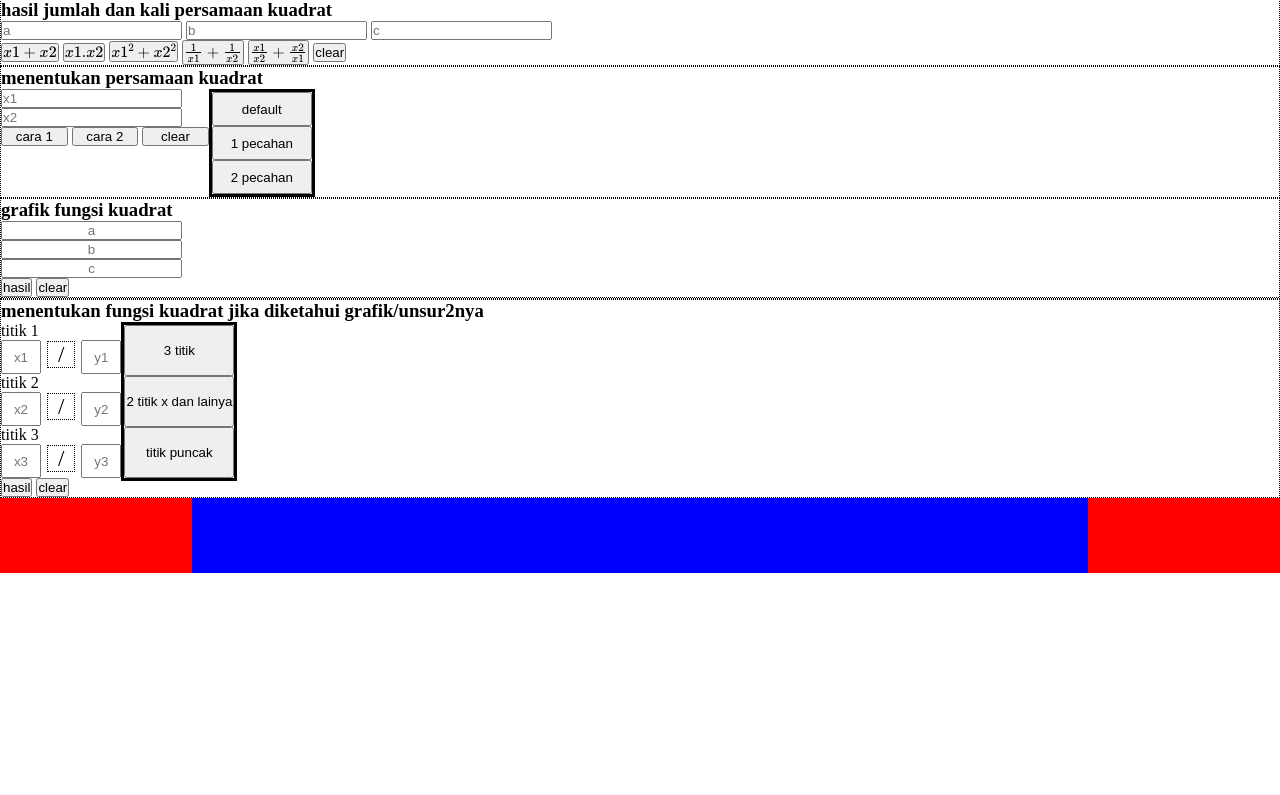
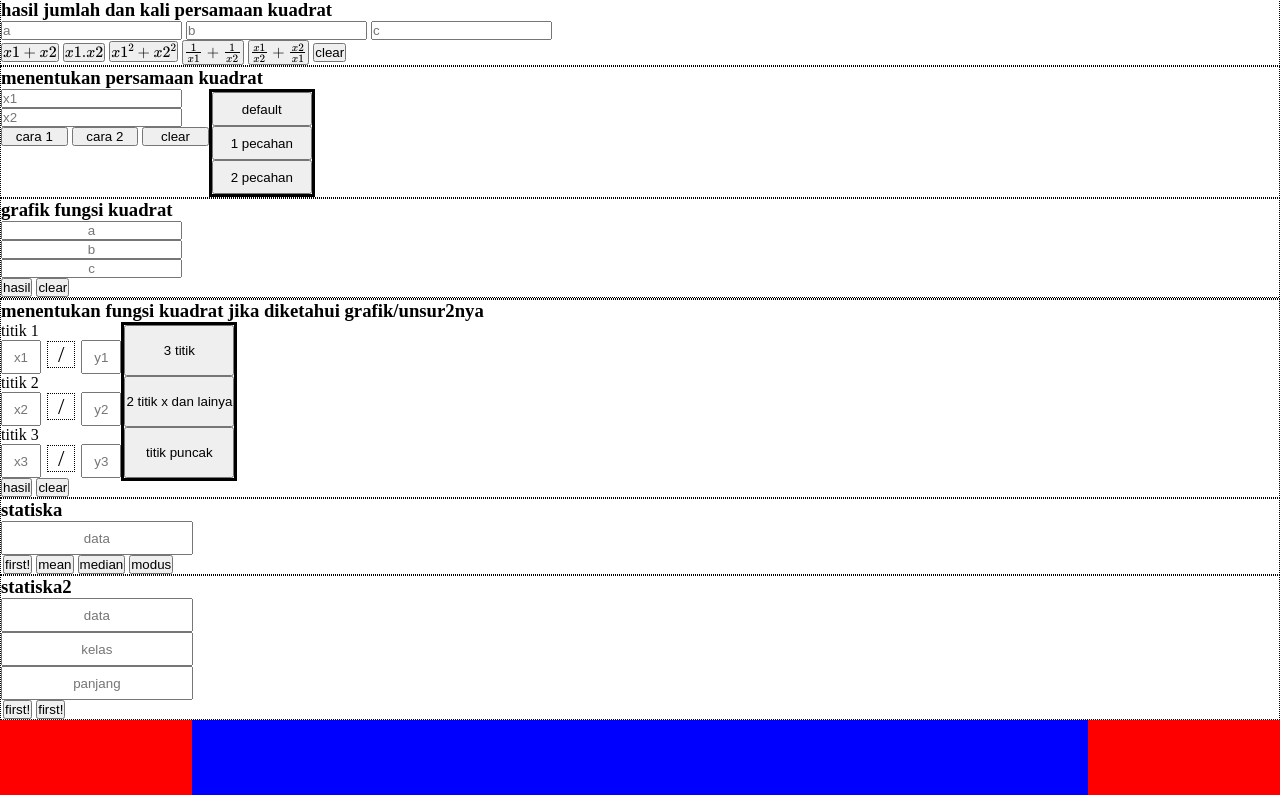
Before and after one commit to Magentakey/math-world, a plain HTML site: page index.html in a window 1280 px wide. Shown: the part 441-1236 px from the top of the page. Before the commit the page ends 1014 px from the top, so only its background shows below. Drawn offline with nearby package versions, Linux system fonts and the light colour scheme.

Commit message:
Update index.html

```diff
--- a/index.html
+++ b/index.html
@@ -215,6 +215,32 @@
 		</div>
 		<p id="hasil_box6"></p>
 	</div>
+	<div class="math_world_box_div">  <!-- box7 >>> statiska -->
+		<h3 id="box7">statiska</h3>
+		<div style="display: flex;flex-direction: column;">
+			<input id="banyakDataStatiska" autocomplete="off" placeholder="data" style="width: 15%;height: 34px;text-align: center;" type="text" name="input">
+			<div style="display: flex;flex-direction: row;">
+				<button style="margin: 0 2px;" type="button" onclick="banyakData_box7()">first!</button>
+				<button style="margin: 0 2px;" type="button" onclick="mean_box7()">mean</button>
+				<button style="margin: 0 2px;" type="button" onclick="median_box7()">median</button>
+				<button style="margin: 0 2px;" type="button" onclick="modus_box7()">modus</button>
+			</div>
+		</div>
+		<p id="hasil_box7"></p>
+	</div>
+	<div class="math_world_box_div">  <!-- box8 >>> statiska -->
+		<h3 id="box8">statiska2</h3>
+		<div style="display: flex;flex-direction: column;">
+			<input id="banyakDataStatiska_box8" autocomplete="off" placeholder="data" style="width: 15%;height: 34px;text-align: center;" type="text" name="input">
+			<input id="kelas_box8" autocomplete="off" placeholder="kelas" style="width: 15%;height: 34px;text-align: center;" type="text" name="input">
+			<input id="panjang_box8" autocomplete="off" placeholder="panjang" style="width: 15%;height: 34px;text-align: center;" type="text" name="input">
+			<div style="display: flex;flex-direction: row;">
+				<button style="margin: 0 2px;" type="button" onclick="banyakData_box8()">first!</button>
+				<button style="margin: 0 2px;" type="button" onclick="run_box8()">first!</button>
+			</div>
+		</div>
+		<p id="hasil_box8"></p>
+	</div>
 
 	<footer style="display: flex;flex-direction: row;justify-content: space-around;">
 		<div style="height: 75px;flex: 15%; background-color: red;"></div>
```
